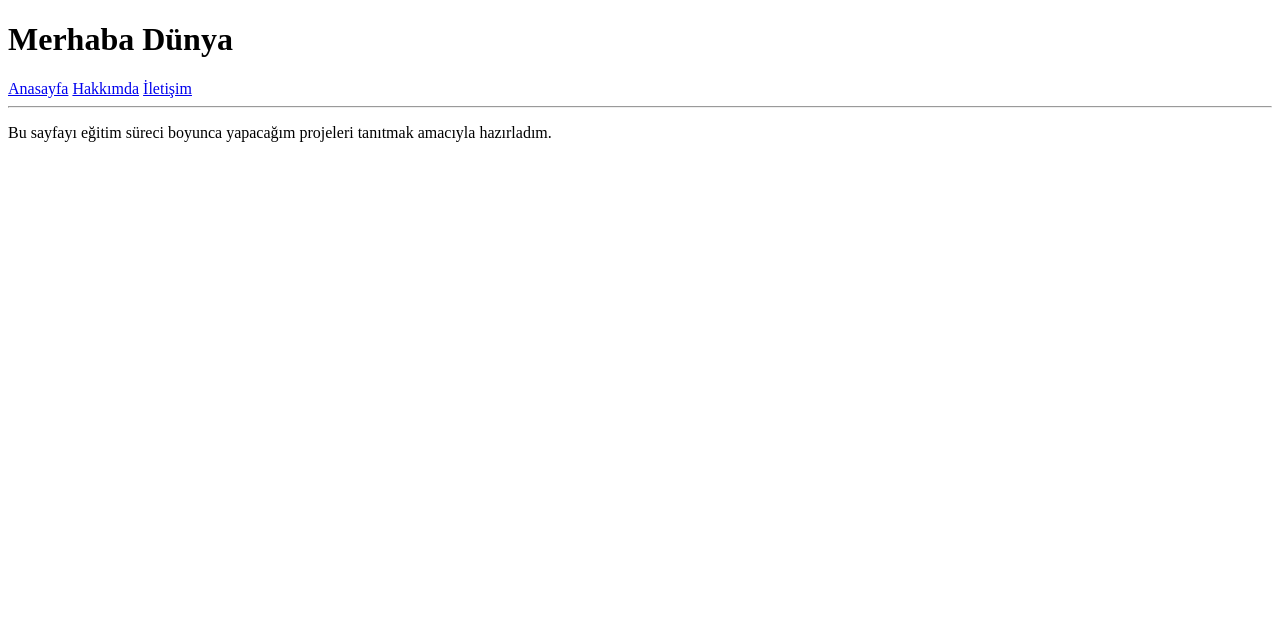
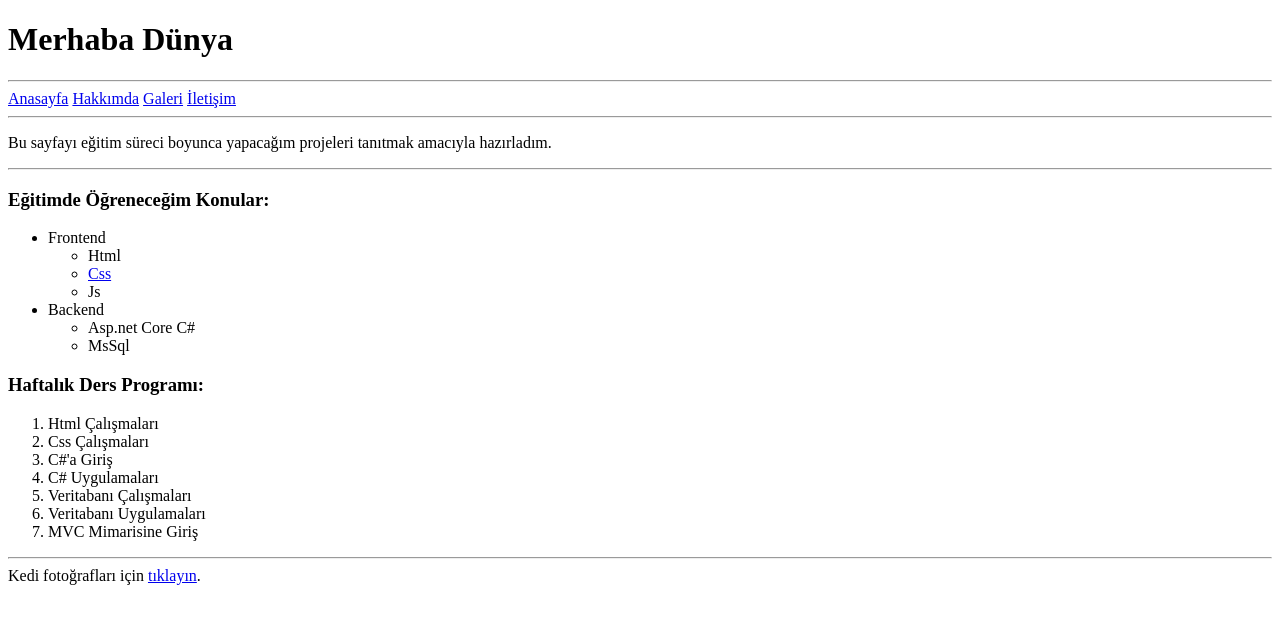
Before and after one commit to orhanekici/orhanekici.github.io, a plain HTML site: page index.html in a window 1280 px wide. Drawn offline with Linux system fonts and the light colour scheme.

Commit message:
Add files via upload

```diff
--- a/index.html
+++ b/index.html
@@ -7,10 +7,56 @@
 </head>
 <body>
   <h1>Merhaba Dünya</h1>
-  <a href="index.html">Anasayfa</a>
-  <a href="hakkimda.html">Hakkımda</a>
-  <a href="iletisim.html">İletişim</a>
+  <hr>
+  <a href="/">Anasayfa</a>
+  <a href="/hakkimda.html">Hakkımda</a>
+  <a href="/galeri/kediler.html">Galeri</a>
+  <a href="/iletisim.html">İletişim</a>
   <hr>
   <p>Bu sayfayı eğitim süreci boyunca yapacağım projeleri tanıtmak amacıyla hazırladım.</p>
+  <hr>
+  <h3>Eğitimde Öğreneceğim Konular:</h3>
+
+  <!-- unordered list -- sırasız liste -->
+  <!-- li ise list item -- liste elemanı -->
+  <!-- <ul>
+    <li>Html</li>
+    <li>Css</li>
+    <li>Javascript</li>
+    <li>Asp.net Core C#</li>
+    <li>MsSql</li>
+  </ul> -->
+
+  <ul>
+    <li>
+      Frontend
+      <ul>
+        <li>Html</li>
+        <li><a href="#">Css</a></li> <!-- liste içinde link vermek isterseniz bu şekilde -->
+        <li>Js</li>
+      </ul>
+    </li>
+    <li>
+      Backend
+      <ul>
+        <li>Asp.net Core C#</li>
+        <li>MsSql</li>
+      </ul>
+    </li>
+  </ul>
+
+  <h3>Haftalık Ders Programı:</h3>
+  <ol>
+    <li>Html Çalışmaları</li>
+    <li>Css Çalışmaları</li>
+    <li>C#'a Giriş</li>
+    <li>C# Uygulamaları</li>
+    <li>Veritabanı Çalışmaları</li>
+    <li>Veritabanı Uygulamaları</li>
+    <li>MVC Mimarisine Giriş</li>
+  </ol>
+
+  <hr>
+  Kedi fotoğrafları için <a href="galeri/kediler.html">tıklayın</a>.
 </body>
 </html>
```
Also changed, not shown: galeri/kediler.html (added, +18 -0 lines), hakkimda.html (+10 -4 lines), iletisim.html (+5 -3 lines), assets/img/yavru-kedi.jpg (added).
